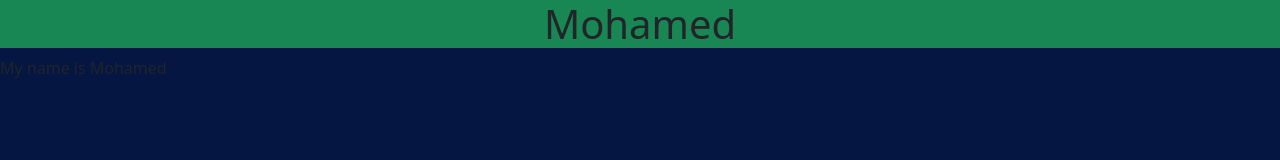
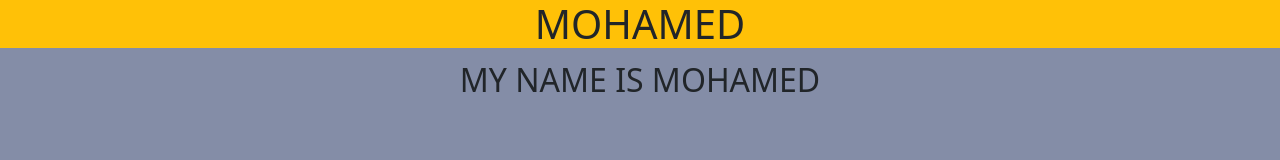
Before and after one commit to msheik695/HCI_FinalProject, a plain HTML site: page HCI_Final/index.html in a window 1280 px wide. Drawn offline with Linux system fonts and the light colour scheme.

Commit message:
style changes with custom and bootstrap

```diff
--- a/HCI_Final/css/custom.css
+++ b/HCI_Final/css/custom.css
@@ -1,3 +1,4 @@
 body{
-    background-color: #041641;
+    background-color: #848da7;
+    font-size: 2em;
 }
--- a/HCI_Final/index.html
+++ b/HCI_Final/index.html
@@ -8,8 +8,8 @@
     <link rel="stylesheet" href="css/custom.css">
     <title>Document</title>
 </head>
-<body class="">
-    <h1 class="bg-success text-dark text-center">Mohamed</h1>
+<body class="text-center text-uppercase">
+    <h1 class="bg-warning text-dark text-center">Mohamed</h1>
 
 
     <p>My name is Mohamed</p>
```
